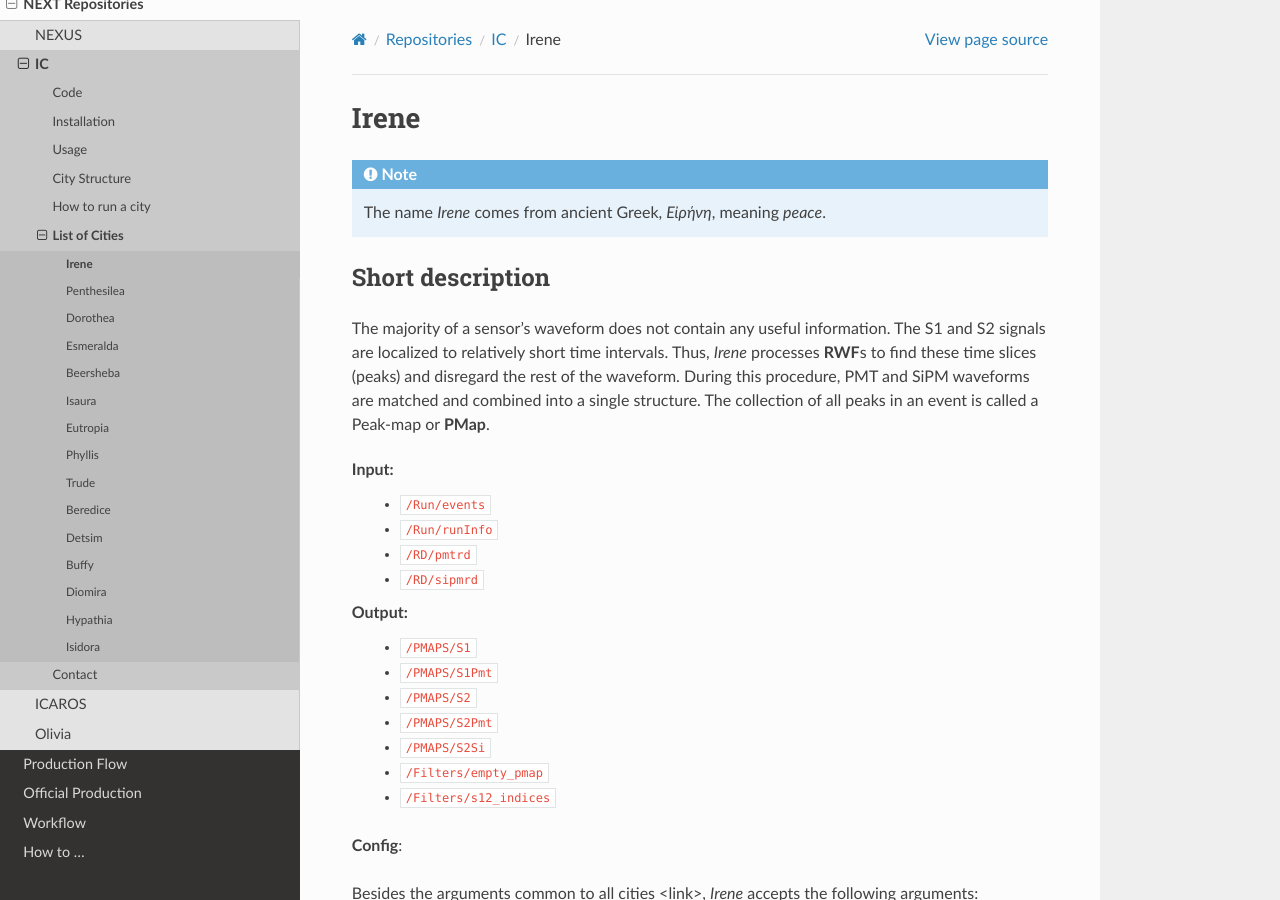
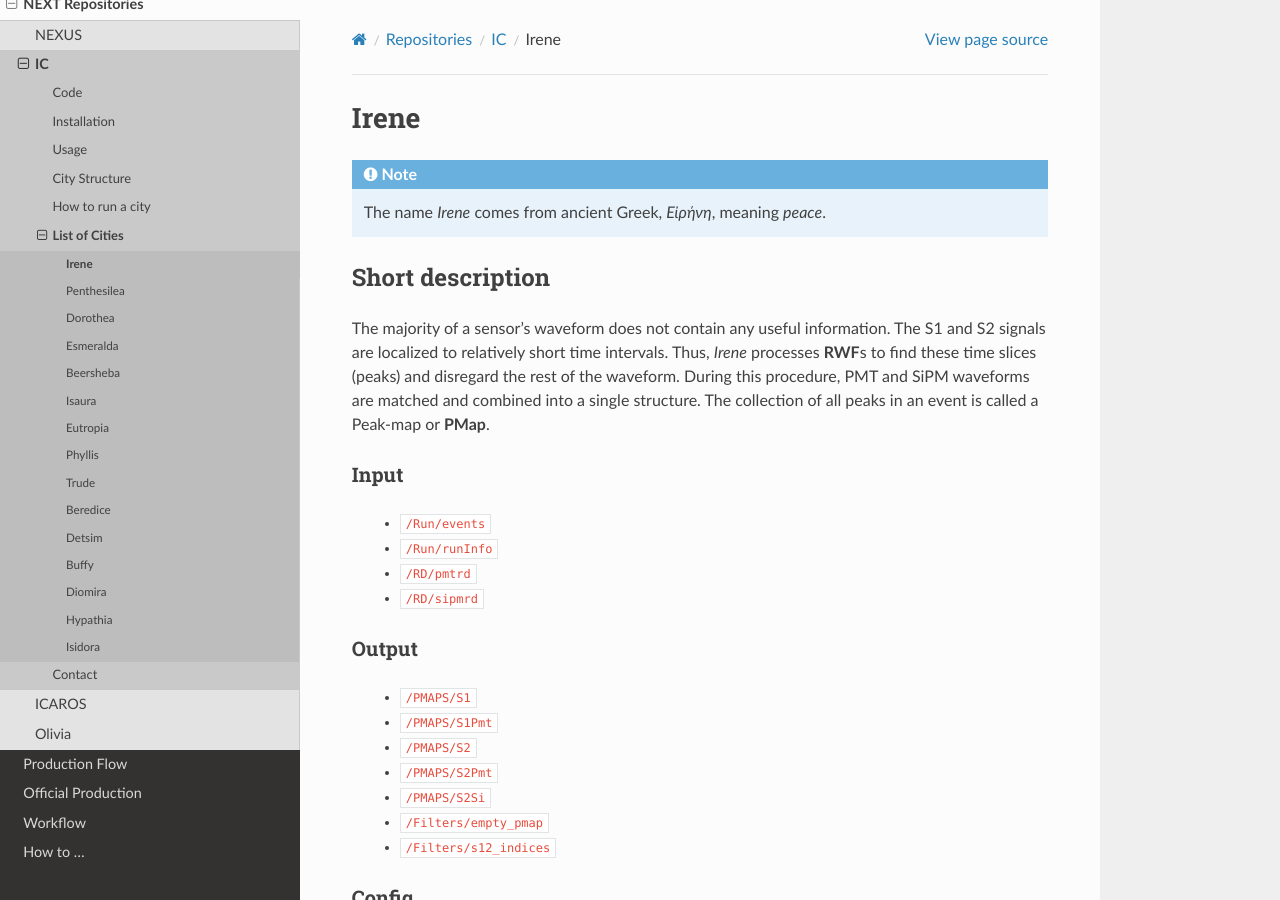
Before and after one commit to next-exp/sw-docs, a Sphinx documentation site: the page built from docs/source/irene.rst, in a window 1280 px wide and 900 px high. Built offline with Sphinx 7.4.7 and the Read the Docs theme 2.0.0, drawn with Linux system fonts in a browser that asks for light colours; part of the change alters nothing that is shown.

```diff
--- a/docs/source/irene.rst
+++ b/docs/source/irene.rst
@@ -9,13 +9,17 @@ Short description
 
 The majority of a sensor's waveform does not contain any useful information. The S1 and S2 signals are localized to relatively short time intervals. Thus, *Irene* processes **RWF**\ s to find these time slices (peaks) and disregard the rest of the waveform. During this procedure, PMT and SiPM waveforms are matched and combined into a single structure. The collection of all peaks in an event is called a Peak-map or **PMap**.
 
-Input:
+Input
+:::::
+
  * ``/Run/events``
  * ``/Run/runInfo``
  * ``/RD/pmtrd``
  * ``/RD/sipmrd``
 
-Output:
+Output
+::::::
+
  * ``/PMAPS/S1``
  * ``/PMAPS/S1Pmt``
  * ``/PMAPS/S2``
@@ -24,7 +28,8 @@ Output:
  * ``/Filters/empty_pmap``
  * ``/Filters/s12_indices``
 
-**Config**:
+Config
+::::::
 
 Besides the arguments common to all cities <link>, *Irene* accepts the following arguments:
 
```
